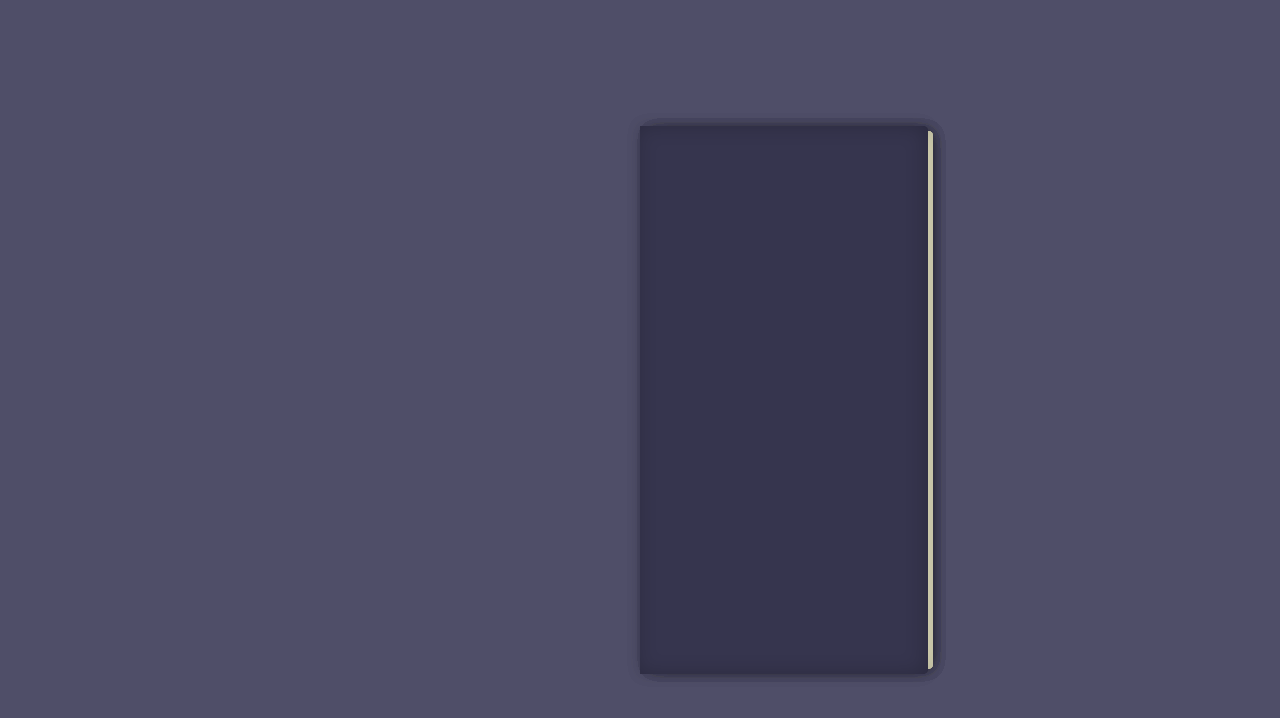
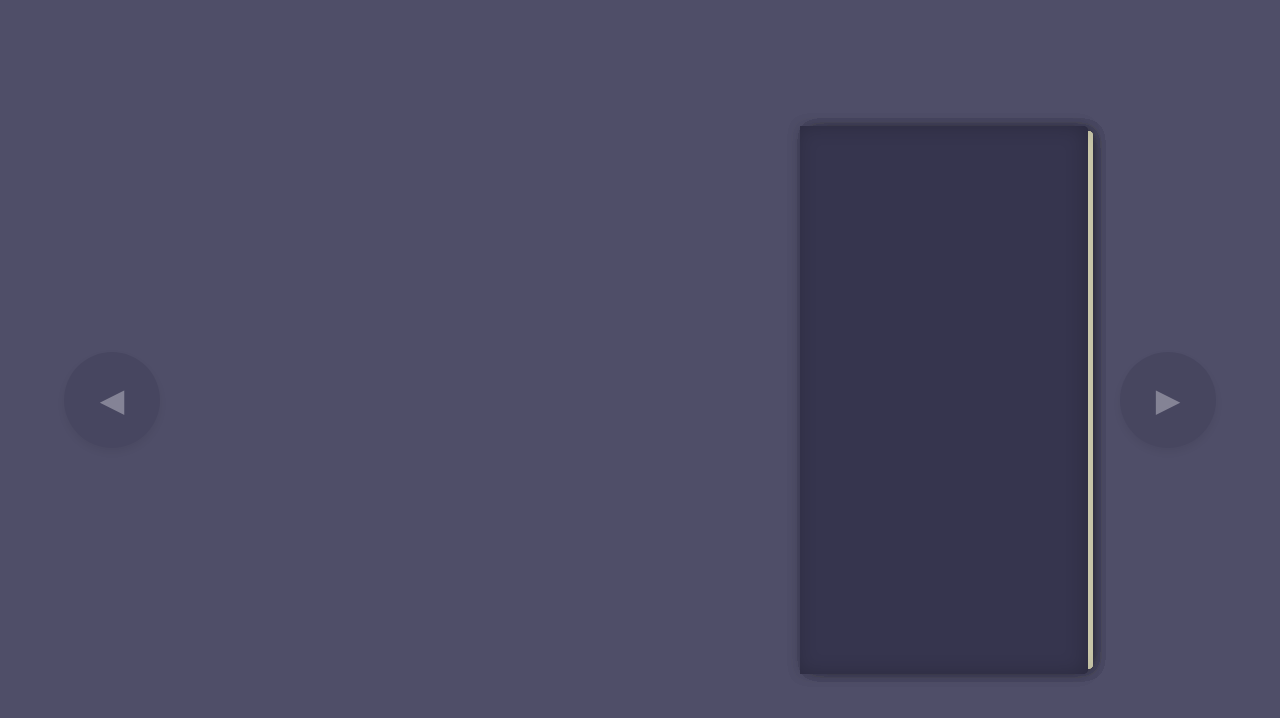
Before and after one commit to JJGarciaCardona/Adventure-Book, an Angular app: page / in a window 1280 px wide. Shown: the top 718 px of the page. Built offline with nearby package versions, Linux system fonts and the light colour scheme.

Commit message:
feat: enhance book component with navigation buttons and improved animations

```diff
--- a/src/app/book/book.component.css
+++ b/src/app/book/book.component.css
@@ -1,14 +1,65 @@
-.book {
+/* Contenedor para el libro y los botones */
+.book-container {
   position: absolute;
   top: 0;
   bottom: 0;
   left: 0;
   right: 0;
-  margin: auto;
+  display: flex; /* Re-añadido para centrar */
+  align-items: center; /* Re-añadido para centrar */
+  justify-content: center; /* Re-añadido para centrar */
+}
+
+/* Botones de navegación */
+.nav-button {
+  position: absolute;
+  top: 50%;
+  transform: translateY(-50%);
+  width: 6rem; /* Aumentado el tamaño */
+  height: 6rem; /* Aumentado el tamaño */
+  background-color: #36354e;
+  border: none;
+  border-radius: 50%;
+  color: white;
+  font-size: 2rem; /* Aumentado el tamaño de la flecha */
+  display: flex;
+  align-items: center;
+  justify-content: center;
+  cursor: pointer;
+  z-index: 1000;
+  box-shadow: 0 4px 8px rgba(0, 0, 0, 0.2);
+  transition: transform 0.2s, background-color 0.2s, opacity 0.2s;
+  opacity: 0.3; /* Cambiada la opacidad a 50% */
+}
+
+.nav-button.prev-button {
+  left: 5%;
+}
+
+.nav-button.next-button {
+  right: 5%;
+}
+
+.nav-button:hover {
+  transform: translateY(-50%) scale(1.1); /* Ajustado para mantener la posición vertical */
+}
+
+.nav-button:active {
+  transform: translateY(-50%) scale(0.95); /* Ajustado para mantener la posición vertical */
+}
+
+.arrow {
+  display: inline-block;
+}
+
+/* Estilos del libro */
+.book {
+  position: relative;
   width: 30rem;
-  height: 28.5rem;  /* Reducida un 5%: de 30rem a 28.5rem */
+  height: 28.5rem;
   perspective: 100rem;
-  margin-left: calc(50% - 15rem);
+  transform: translateX(-1rem); /* Mueve el libro un poco a la izquierda */
+  /* Eliminamos margin-left para que flexbox lo centre */
 }
 
 .cover {
@@ -62,6 +113,15 @@
   animation: bookOpen 3s forwards;
 }
 
+/* Animaciones para cerrar */
+.cover.close {
+  animation: bookCoverClose 3s forwards;
+}
+
+.page.close {
+  animation: bookClose 3s forwards;
+}
+
 /* Reemplazar los selectores nth-of-type con selectores que incluyan la clase turn */
 .page.turn:nth-of-type(1) {
   animation-delay: 0.05s;
@@ -101,6 +161,20 @@
   }
 }
 
+@keyframes bookClose {
+  0% {
+    transform: rotateY(-180deg);
+    z-index: 990; /* Ligeramente inferior a la cubierta */
+  }
+  70% {
+    z-index: 990;
+  }
+  100% {
+    transform: rotateY(0deg);
+    z-index: 1;
+  }
+}
+
 @keyframes bookCover {
   30% {
     z-index: 999
@@ -109,6 +183,17 @@
   100% {
     transform: rotateY(-180deg);
     z-index: 1;
+  }
+}
+
+@keyframes bookCoverClose {
+  0% {
+    transform: rotateY(-180deg);
+    z-index: 999; /* Siempre por encima de la página que se cierra */
+  }
+  100% {
+    transform: rotateY(0deg);
+    z-index: 999;
   }
 }
 
@@ -271,3 +356,22 @@
     font-size: 16px;
   }
 }
+
+/* Media queries para responsividad */
+@media (max-width: 768px) {
+  .nav-button {
+    width: 2.5rem;
+    height: 2.5rem;
+    font-size: 1.2rem;
+    margin: 0 1rem;
+  }
+}
+
+@media (max-width: 480px) {
+  .nav-button {
+    width: 2rem;
+    height: 2rem;
+    font-size: 1rem;
+    margin: 0 0.5rem;
+  }
+}
--- a/src/app/book/book.component.html
+++ b/src/app/book/book.component.html
@@ -1,11 +1,21 @@
-<div class="book" (click)="toggleCover()">
-  <span class="page" [class.turn]="isCoverOpen"></span>
-  <span class="page" [class.turn]="isCoverOpen"></span>
-  <span class="page" [class.turn]="isCoverOpen"></span>
-  <span class="page" [class.turn]="isCoverOpen"></span>
-  <span class="page" [class.turn]="isCoverOpen"></span>
-  <span class="page" [class.turn]="isCoverOpen"></span>
-  <span class="cover"></span>
-  <span class="page"></span>
-  <span class="cover" [class.turn]="isCoverOpen"></span>
+<div class="book-container">
+  <button class="nav-button prev-button" (click)="prevPage()">
+    <span class="arrow">&#9664;</span>
+  </button>
+
+  <div class="book">
+    <span class="page" [class.turn]="shouldTurn(1)" [class.close]="isClosing(1)"></span>
+    <span class="page" [class.turn]="shouldTurn(2)" [class.close]="isClosing(2)"></span>
+    <span class="page" [class.turn]="shouldTurn(3)" [class.close]="isClosing(3)"></span>
+    <span class="page" [class.turn]="shouldTurn(4)" [class.close]="isClosing(4)"></span>
+    <span class="page" [class.turn]="shouldTurn(5)" [class.close]="isClosing(5)"></span>
+    <span class="page" [class.turn]="shouldTurn(6)" [class.close]="isClosing(6)"></span>
+    <span class="cover"></span>
+    <span class="page"></span>
+    <span class="cover" [class.turn]="isCoverOpen" [class.close]="!isCoverOpen && closingPage === 1"></span>
+  </div>
+
+  <button class="nav-button next-button" (click)="nextPage()">
+    <span class="arrow">&#9654;</span>
+  </button>
 </div>
--- a/src/app/book/book.component.ts
+++ b/src/app/book/book.component.ts
@@ -10,8 +10,48 @@ import { CommonModule } from '@angular/common';
 })
 export class BookComponent {
   isCoverOpen = false;
+  currentPage = 0;
+  totalPages = 6;
+  closingPage: number | null = null;
 
   toggleCover() {
     this.isCoverOpen = !this.isCoverOpen;
+    if (this.isCoverOpen) {
+      this.currentPage = 1;
+    } else {
+      this.currentPage = 0;
+    }
+  }
+
+  nextPage() {
+    if (this.currentPage < this.totalPages) {
+      this.closingPage = null; // Resetea la página que se cierra
+      if (this.currentPage === 0) {
+        // Si el libro está cerrado, primero lo abrimos
+        this.isCoverOpen = true;
+      }
+      this.currentPage++;
+    }
+  }
+
+  prevPage() {
+    if (this.currentPage > 0) {
+      this.closingPage = this.currentPage; // Marca la página actual para la animación de cierre
+      if (this.currentPage === 1) {
+        // Si estamos en la primera página, cerramos la cubierta
+        this.isCoverOpen = false;
+      }
+      this.currentPage--;
+    }
+  }
+
+  // Método para determinar si una página específica debe voltearse
+  shouldTurn(pageIndex: number): boolean {
+    return this.isCoverOpen && pageIndex <= this.currentPage;
+  }
+
+  // Método para determinar si una página se está cerrando
+  isClosing(pageIndex: number): boolean {
+    return this.closingPage === pageIndex;
   }
 }
```
